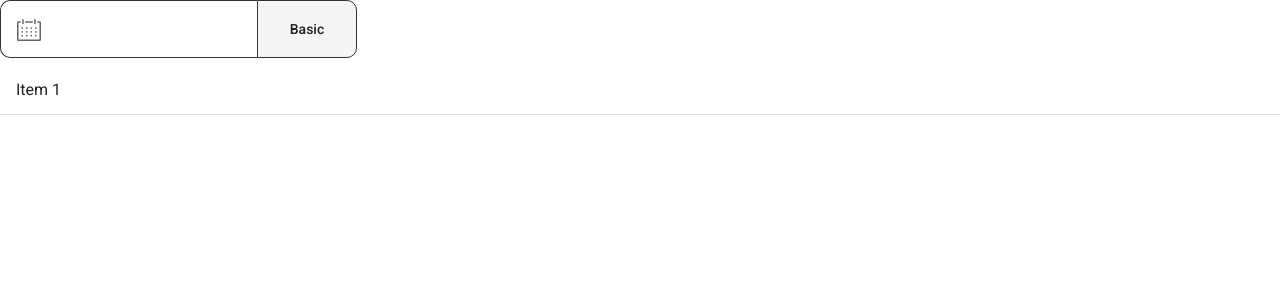
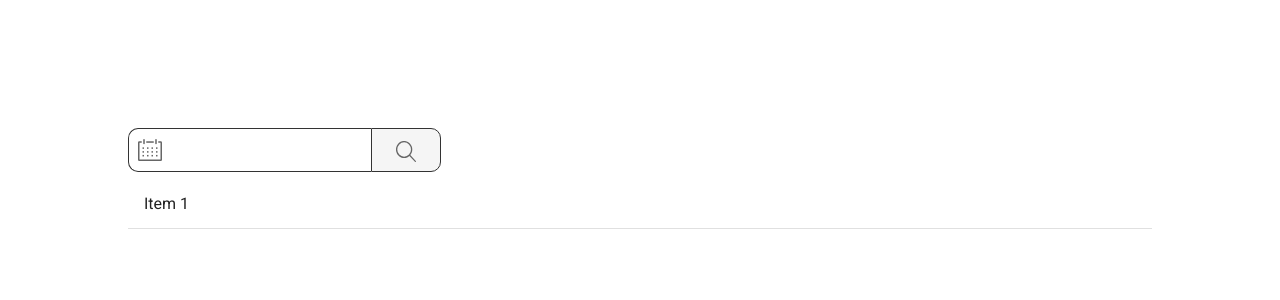
Before and after one commit to gabepetersen/hennge-challenge, an Angular app in the folder mail-archiver/: page / in a window 1280 px wide. Shown: the top 300 px of the page. Built offline with nearby package versions, Linux system fonts and the light colour scheme.

Commit message:
added sample email json data

```diff
--- a/mail-archiver/src/app/app.component.html
+++ b/mail-archiver/src/app/app.component.html
@@ -1,4 +1,4 @@
-<div id="mail-archiver">
+<div id="mail-archiver-container">
   <!-- Date Picker -->
   <div id="header-bar">
     <mat-form-field id="calender-bar" appearance="none">
@@ -18,7 +18,7 @@
       <mat-label>Search</mat-label>
       <input matInput>
     </mat-form-field>
-    <button mat-flat-button (click)="toggleSearchBar()">Basic</button>
+    <button mat-flat-button (click)="toggleSearchBar()"><img id="search-button" src="../assets/img/icon_search.svg"/></button>
   </div>
 
   <mat-list role="list">
--- a/mail-archiver/src/app/app.component.scss
+++ b/mail-archiver/src/app/app.component.scss
@@ -1,4 +1,7 @@
 @import '../styles.scss';
+#mail-archiver-container {
+  padding: 10%;
+}
 #calender-picker {
   width: 70%;
   height: auto;
@@ -17,8 +20,7 @@
   & > button {
     height: auto;
     width: 100%;
-    max-width: 100px;
-    max-height: 100px;
+    max-width: 70px;
     padding: 0;
     background-color: theme-color('background', 'header');
     border-top-left-radius: 0;
@@ -33,6 +35,10 @@
   border-bottom: 1px solid #333333;
   transition: all 0.15s ease-in-out;
 }
+#search-button {
+  width: 30%;
+  height: auto;
+}
 .show {
   max-width: 400px;
   border-left: 1px solid #333333;
--- a/mail-archiver/src/app/app.component.ts
+++ b/mail-archiver/src/app/app.component.ts
@@ -1,5 +1,6 @@
 import { Component } from '@angular/core';
-import {FormGroup, FormControl} from '@angular/forms';
+import { FormGroup, FormControl } from '@angular/forms';
+import emailData from '../data/emailData.json';
 
 
 @Component({
@@ -9,6 +10,9 @@ import {FormGroup, FormControl} from '@angular/forms';
 })
 
 export class AppComponent {
+  constructor() {
+    console.log(emailData)
+  }
   title = 'mail-archiver';
   searchToggle: boolean = false;
   range = new FormGroup({
--- a/mail-archiver/src/styles.scss
+++ b/mail-archiver/src/styles.scss
@@ -44,10 +44,13 @@ body { margin: 0; font-family: Roboto, "Helvetica Neue", sans-serif; }
     border-top: 0;
   }
   .mat-form-field-flex {
-    padding: .75em .75em .75em .75em !important;
+    padding: .25em .25em .25em .25em !important;
   }
   .mat-form-field-wrapper {
     padding: 0;
+  }
+  .mat-icon-button {
+    line-height: 0 !important;
   }
 }
 
--- a/mail-archiver/tsconfig.app.json
+++ b/mail-archiver/tsconfig.app.json
@@ -3,7 +3,9 @@
   "extends": "./tsconfig.base.json",
   "compilerOptions": {
     "outDir": "./out-tsc/app",
-    "types": []
+    "types": [],
+    "resolveJsonModule": true,
+    "allowSyntheticDefaultImports": true
   },
   "files": [
     "src/main.ts",
--- a/mail-archiver/tsconfig.base.json
+++ b/mail-archiver/tsconfig.base.json
@@ -2,6 +2,8 @@
 {
   "compileOnSave": false,
   "compilerOptions": {
+    "resolveJsonModule": true,
+    "allowSyntheticDefaultImports": true,
     "baseUrl": "./",
     "outDir": "./dist/out-tsc",
     "sourceMap": true,
```
Also changed, not shown: mail-archiver/src/data/emailData.json (renamed from mail-archiver/src/data/email-data.json), 1 other file (tests, documents, lock files or other folders).
